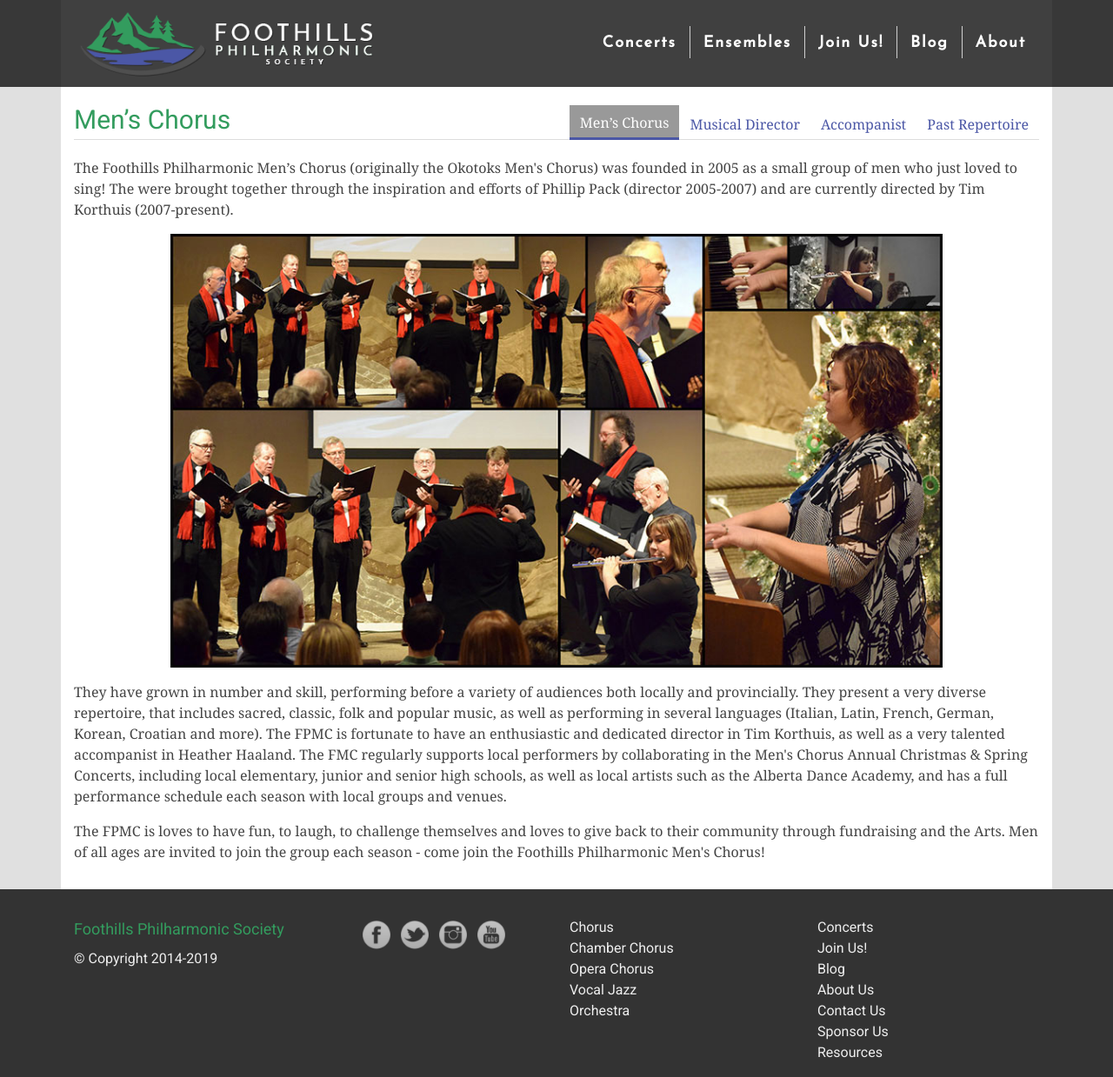
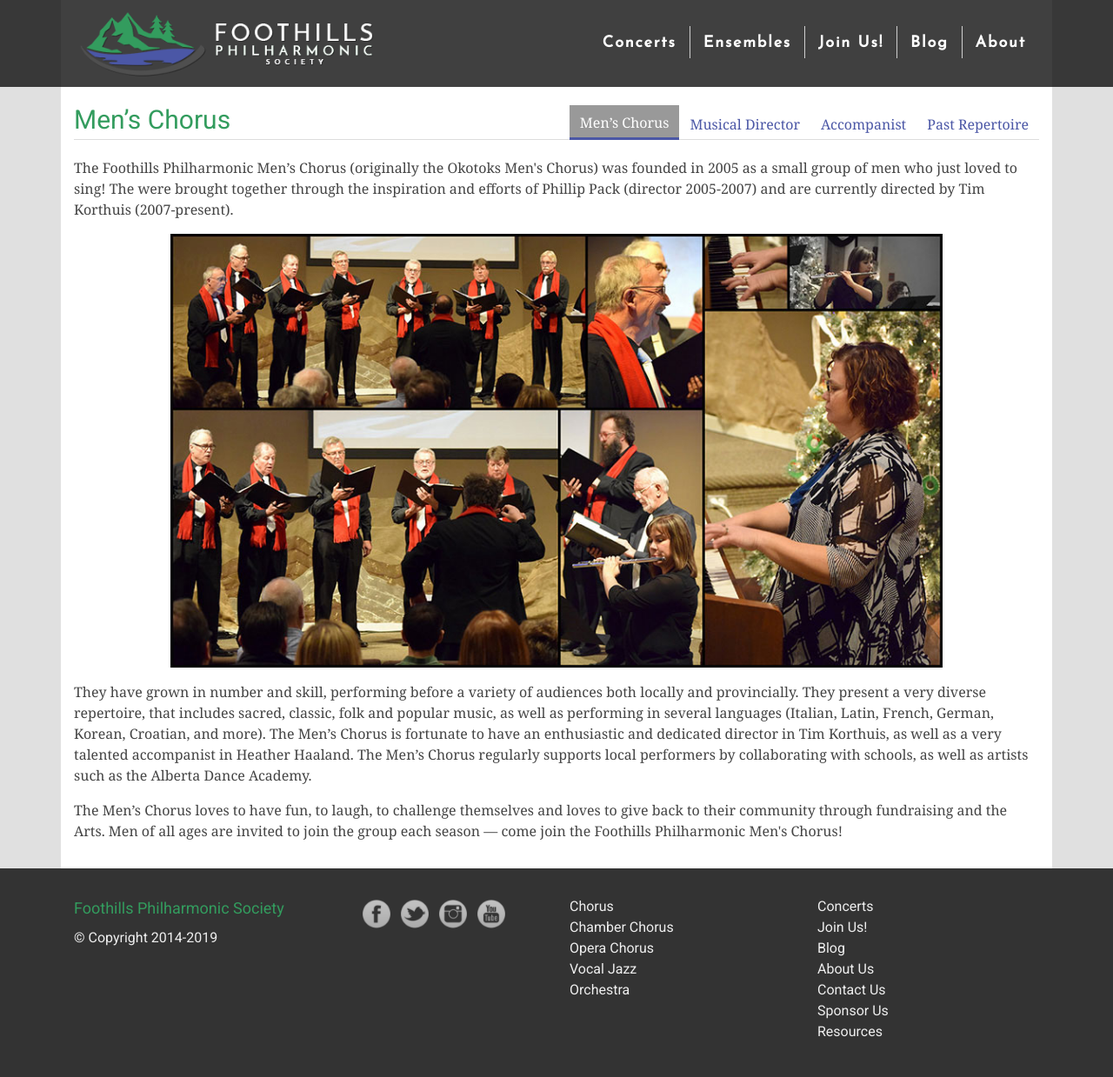
Before and after one commit to percyhanna/fps, a Jekyll site: the page built from mens-chorus/index.html, in a window 1280 px wide and 1239 px high. Shown: the whole window at 87% size. Built offline with Jekyll 4.4.1, drawn with Linux system fonts in a browser that asks for light colours; nearby versions of some CDN libraries; Markdown is read by kramdown in place of the engine named in the settings.

Commit message:
Men's Chorus updates

```diff
--- a/mens-chorus/index.html
+++ b/mens-chorus/index.html
@@ -12,8 +12,8 @@
 
             <p class="content-image"><img alt="Foothills Philharmonic Chorus" src="/images/mens-chorus.jpg"></p>
 
-            <p>They have grown in number and skill, performing before a variety of audiences both locally and provincially. They present a very diverse repertoire, that includes sacred, classic, folk and popular music, as well as performing in several languages (Italian, Latin, French, German, Korean, Croatian and more). The FPMC is fortunate to have an enthusiastic and dedicated director in Tim Korthuis, as well as a very talented accompanist in Heather Haaland. The FMC regularly supports local performers by collaborating in the Men's Chorus Annual Christmas & Spring Concerts, including local elementary, junior and senior high schools, as well as local artists such as the Alberta Dance Academy, and has a full performance schedule each season with local groups and venues.</p>
+            <p>They have grown in number and skill, performing before a variety of audiences both locally and provincially. They present a very diverse repertoire, that includes sacred, classic, folk and popular music, as well as performing in several languages (Italian, Latin, French, German, Korean, Croatian, and more). The Men’s Chorus is fortunate to have an enthusiastic and dedicated director in Tim Korthuis, as well as a very talented accompanist in Heather Haaland. The Men’s Chorus regularly supports local performers by collaborating with schools, as well as artists such as the Alberta Dance Academy.</p>
 
-            <p>The FPMC is loves to have fun, to laugh, to challenge themselves and loves to give back to their community through fundraising and the Arts. Men of all ages are invited to join the group each season - come join the Foothills Philharmonic Men's Chorus!</p>
+            <p>The Men’s Chorus loves to have fun, to laugh, to challenge themselves and loves to give back to their community through fundraising and the Arts. Men of all ages are invited to join the group each season — come join the Foothills Philharmonic Men's Chorus!</p>
           </div>
         </div>
```
